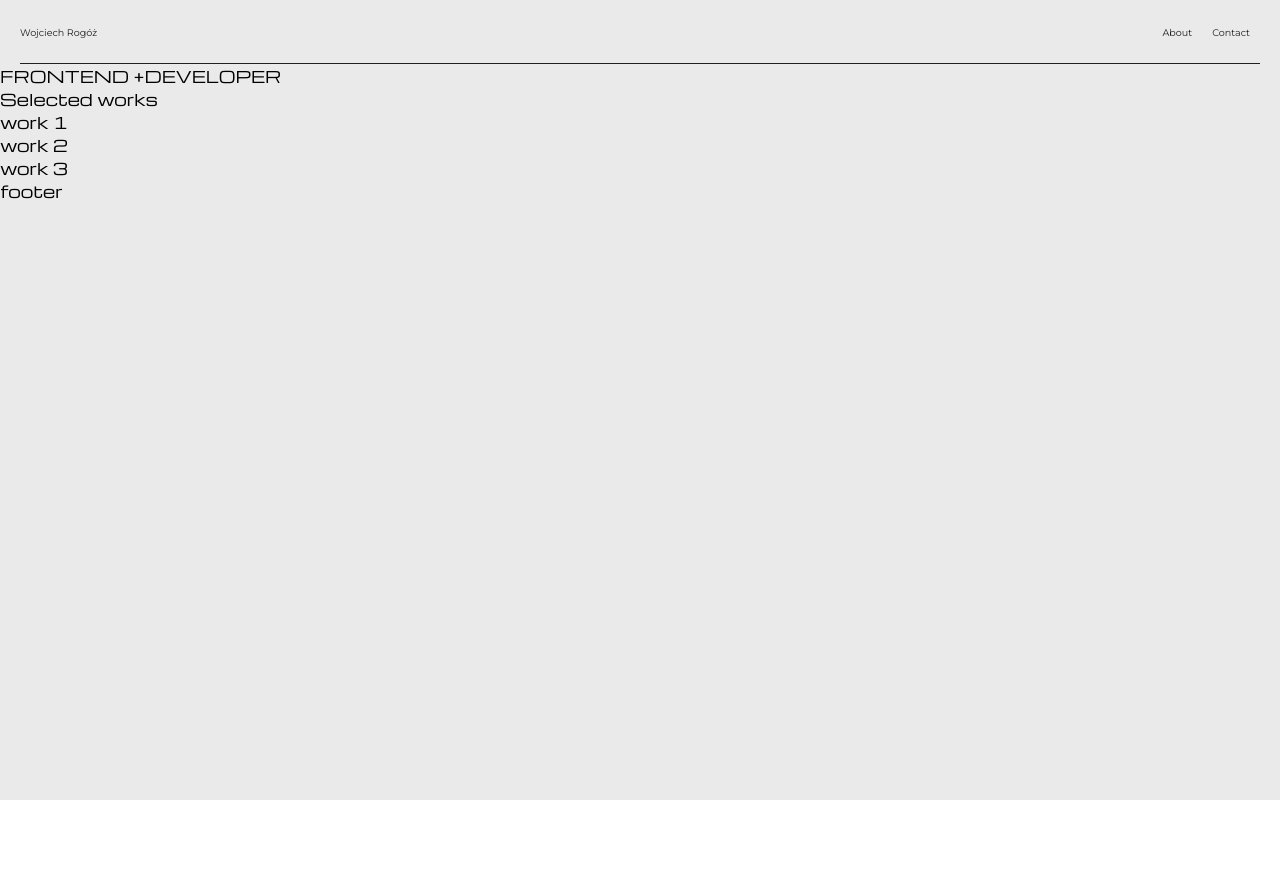
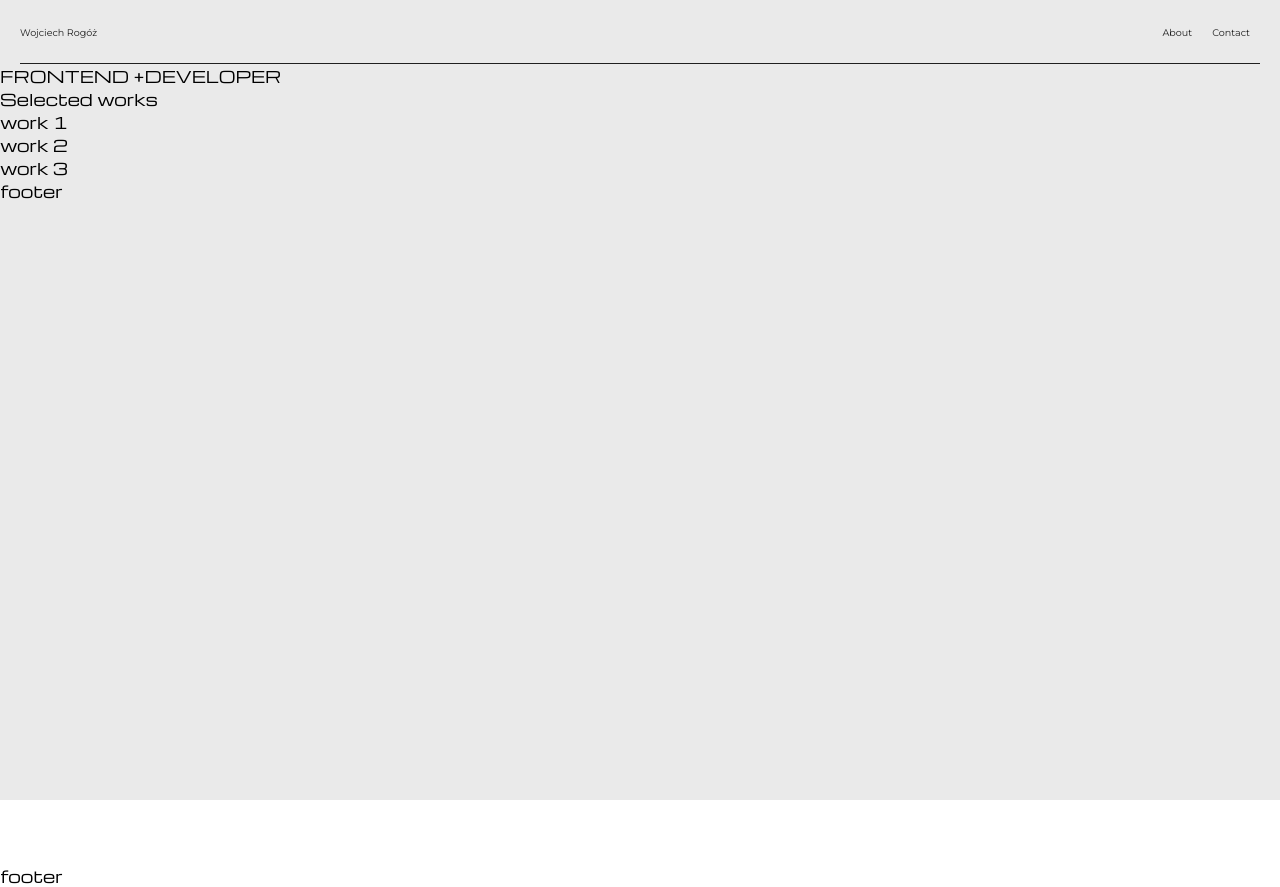
Before and after one commit to wrogoz/portfolio, a React (Create React App) app: page / in a window 1280 px wide. Before the commit the page ends 864 px from the top, so only its background shows below. Built offline with nearby package versions, Linux system fonts and the light colour scheme.

Commit message:
removing intro from app

```diff
--- a/src/App.tsx
+++ b/src/App.tsx
@@ -2,7 +2,7 @@ import React from 'react';
 import styled from 'styled-components'
 import GlobalFonts from "./assets/fonts/fonts";
 import { Route} from 'react-router-dom';
-import Intro from './components/intro'
+
 import Header from './components/header'
 import Home from './components/home'
 function App() {
@@ -14,6 +14,9 @@ function App() {
       <Route path='/'>
         <Home/>
       </Route>
+      <footer>
+          footer
+      </footer>
     </Container>
   );
 }
```
